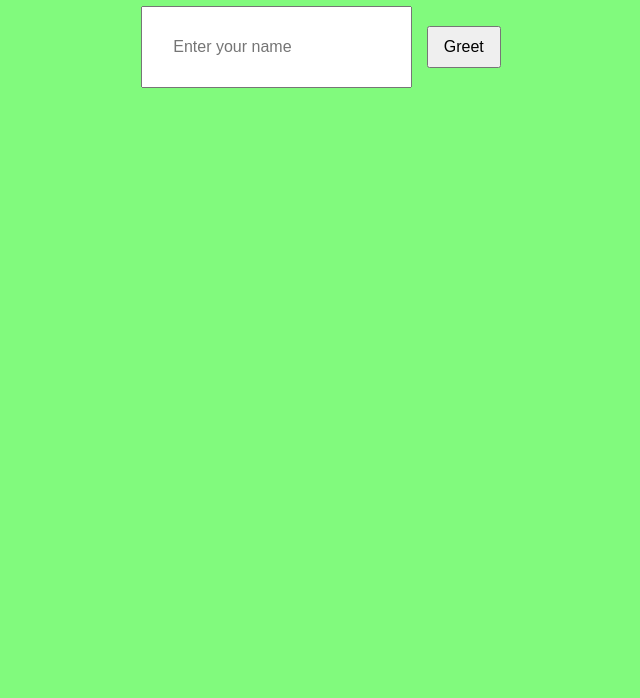
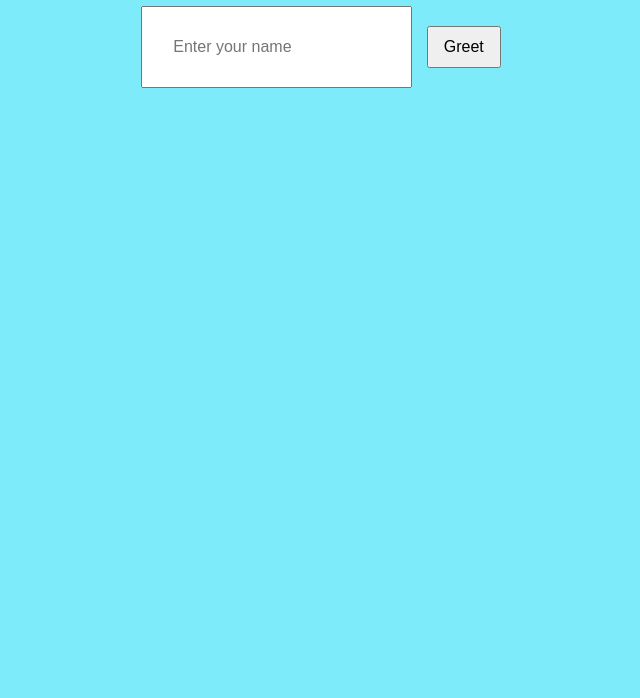
Before and after one commit to hednailiAutomation/CI-CD_Training, a website: page index.html in a window 1280 px wide. Shown: the part 102-800 px from the top of the page, without its empty margins (319-959 px from the left). Drawn offline with Linux system fonts and the light colour scheme.

Commit message:
deploy: 30145ab2d777a4303dbf5b5be3c1d2f7f1f0b115

```diff
--- a/style.css
+++ b/style.css
@@ -2,7 +2,7 @@ body {
   font-family: Arial, sans-serif;
   text-align: center;
   margin-top: 50px;
-   background-color: rgb(129, 250, 125);
+   background-color: rgb(125, 235, 250);
    color: rgb(14, 38, 247);
 }
 input {
```
